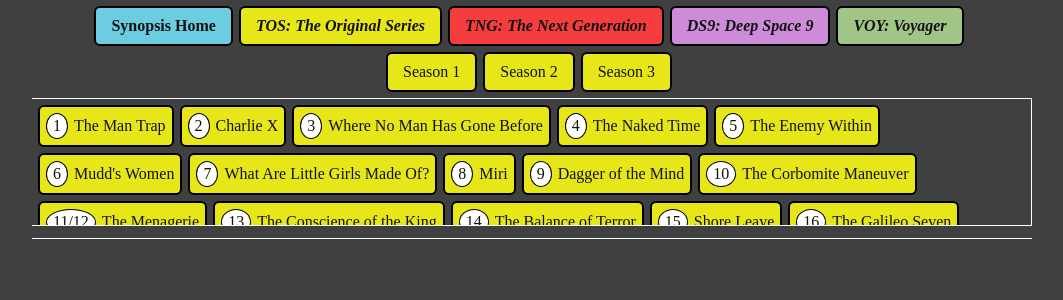
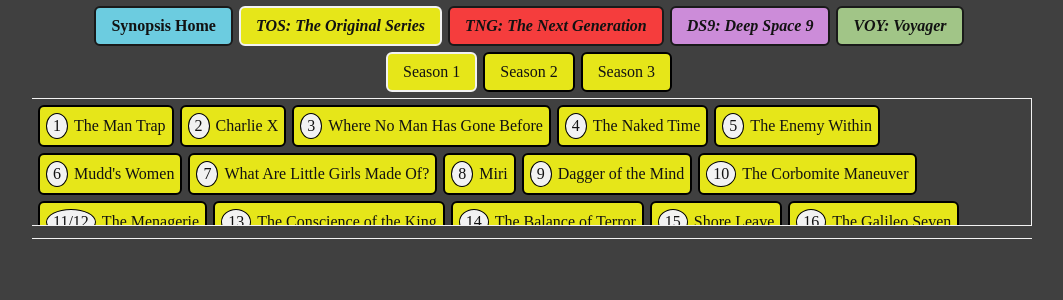
Before and after one commit to doworkwhile/trek_synopsis, a React (Create React App) app: page /TOS/S1 in a window 1280 px wide. Shown: the top 300 px of the page, without its empty margins (108-1171 px from the left). Built offline with nearby package versions, Linux system fonts and the light colour scheme.

Commit message:
style active buttons

```diff
--- a/src/EpisodeHeader.scss
+++ b/src/EpisodeHeader.scss
@@ -3,9 +3,9 @@
 div.episodes {
   overflow-y: scroll;
   max-height: 120px;
-  border-top: 1px solid white;
-  border-bottom: 1px solid white;
-  border-right: 1px solid white;
+  border-top: 1px solid hsl(0, 0%, 95%);
+  border-bottom: 1px solid hsl(0, 0%, 95%);
+  border-right: 1px solid hsl(0, 0%, 95%);
   padding-top: 6px;
   padding-left: 6px;
   direction: rtl;
@@ -24,14 +24,17 @@
     margin-right: 6px;
     margin-bottom: 6px;
 
+    &.active {
+      border: 2px solid hsl(0, 0%, 95%);
+    }
 
     &:hover {
       text-decoration: underline;
-      border: 2px solid white;
+      border: 2px solid hsl(0, 0%, 95%);
     }
 
     span {
-      background-color: white;
+      background-color: hsl(0, 0%, 95%);
       display: inline-block;
       padding: 3px;
       padding-left: 6px;
--- a/src/EpisodeSynopsis.js
+++ b/src/EpisodeSynopsis.js
@@ -1,8 +1,6 @@
 import React from 'react';
 import { Switch, Route } from 'react-router-dom';
 import TOS_S1_Episodes from './TOS/TOS_S1_Episodes.js'
-
-
 
 import './EpisodeSynopsis.scss'
 
--- a/src/EpisodeSynopsis.scss
+++ b/src/EpisodeSynopsis.scss
@@ -2,6 +2,6 @@
   font-size: 22px;
   font-weight: bolder;
   margin-top: 12px;
-  border-top: 1px solid white;
+  border-top: 1px solid hsl(0, 0%, 95%);
   padding: 12px 0px;
 }
--- a/src/SeasonHeader.scss
+++ b/src/SeasonHeader.scss
@@ -16,7 +16,11 @@
 
     &:hover {
       text-decoration: underline;
-      border: 2px solid white;
+      border: 2px solid hsl(0, 0%, 95%);
+    }
+
+    &.active {
+      border: 2px solid hsl(0, 0%, 95%);
     }
   }
 
--- a/src/ShowHeader.js
+++ b/src/ShowHeader.js
@@ -1,17 +1,31 @@
 import React from 'react';
-import { Link } from 'react-router-dom'
+import { Switch, Route, Link } from 'react-router-dom'
 
 import "./ShowHeader.scss"
 
+function isActive(path) {
+  if (path === '/' && window.location.pathname === '/') {
+    return 'active'
+  } else if (path !== '/' && window.location.pathname.includes(path)) {
+    return 'active';
+  } else {
+    return '';
+  }
+}
+
 function ShowHeader() {
   return (
-    <header>
-      <Link to="/" className="home">Synopsis Home</Link>
-      <Link to="/TOS" className="tos">TOS: The Original Series</Link>
-      <Link to="/TNG" className="tng">TNG: The Next Generation</Link>
-      <Link to="/DS9" className="ds9">DS9: Deep Space 9</Link>
-      <Link to="/VOY" className="voy">VOY: Voyager</Link>
-    </header>
+    <Switch>
+      <Route to="/" render={() => { return (
+        <header>
+          <Link to="/" className={"home " + isActive("/")}>Synopsis Home</Link>
+          <Link to="/TOS" className={"tos " + isActive("/TOS")}>TOS: The Original Series</Link>
+          <Link to="/TNG" className={"tng " + isActive("/TNG")}>TNG: The Next Generation</Link>
+          <Link to="/DS9" className={"ds9 " + isActive("/DS9")}>DS9: Deep Space 9</Link>
+          <Link to="/VOY" className={"voy " + isActive("/VOY")}>VOY: Voyager</Link>
+        </header>
+      )}} />
+    </Switch>
   );
 }
 
--- a/src/ShowHeader.scss
+++ b/src/ShowHeader.scss
@@ -8,7 +8,7 @@
 header a {
   display: inline-block;
   padding: 9px 15px;
-  border: 2px solid black;
+  border: 2px solid hsl(0, 0%, 10%);
   border-radius: 6px;
   color: #121212;
   text-decoration: none;
@@ -16,9 +16,13 @@
   margin-bottom: 6px;
   font-weight: bold;
 
+  &.active {
+    border: 2px solid hsl(0, 0%, 95%);
+  }
+
   &:hover {
     text-decoration: underline;
-    border: 2px solid white;
+    border: 2px solid hsl(0, 0%, 95%);
   }
 
   &.home {
--- a/src/TOS/TOS_S1_EpisodeList.js
+++ b/src/TOS/TOS_S1_EpisodeList.js
@@ -1,38 +1,44 @@
 import React from 'react';
 import { Link } from 'react-router-dom';
+
+function isActive(path) {
+  if (path === window.location.pathname) {
+    return 'active';
+  }
+}
 
 function TOS_S1_EpisodeList() {
   return (
     <div className='episodes tos'>
       <div>
-        <Link to="/TOS/S1/1"><span>1</span>The Man Trap</Link>
-        <Link to="/TOS/S1/2"><span>2</span>Charlie X</Link>
-        <Link to="/TOS/S1/3"><span>3</span>Where No Man Has Gone Before</Link>
-        <Link to="/TOS/S1/4"><span>4</span>The Naked Time</Link>
-        <Link to="/TOS/S1/5"><span>5</span>The Enemy Within</Link>
-        <Link to="/TOS/S1/6"><span>6</span>Mudd's Women</Link>
-        <Link to="/TOS/S1/7"><span>7</span>What Are Little Girls Made Of?</Link>
-        <Link to="/TOS/S1/8"><span>8</span>Miri</Link>
-        <Link to="/TOS/S1/9"><span>9</span>Dagger of the Mind</Link>
-        <Link to="/TOS/S1/10"><span>10</span>The Corbomite Maneuver</Link>
-        <Link to="/TOS/S1/11"><span>11/12</span>The Menagerie</Link>
-        <Link to="/TOS/S1/13"><span>13</span>The Conscience of the King</Link>
-        <Link to="/TOS/S1/14"><span>14</span>The Balance of Terror</Link>
-        <Link to="/TOS/S1/15"><span>15</span>Shore Leave</Link>
-        <Link to="/TOS/S1/16"><span>16</span>The Galileo Seven</Link>
-        <Link to="/TOS/S1/17"><span>17</span>The Squire of Gothos</Link>
-        <Link to="/TOS/S1/18"><span>18</span>Arena</Link>
-        <Link to="/TOS/S1/19"><span>19</span>Tomorrow Is Yesterday</Link>
-        <Link to="/TOS/S1/20"><span>20</span>Court Martial</Link>
-        <Link to="/TOS/S1/21"><span>21</span>The Return of the Archons</Link>
-        <Link to="/TOS/S1/22"><span>22</span>Space Seed</Link>
-        <Link to="/TOS/S1/23"><span>23</span>A Taste of Armageddon</Link>
-        <Link to="/TOS/S1/24"><span>24</span>This Side of Paradise</Link>
-        <Link to="/TOS/S1/25"><span>25</span>The Devil in the Dark</Link>
-        <Link to="/TOS/S1/26"><span>26</span>Errand of Mercy</Link>
-        <Link to="/TOS/S1/27"><span>27</span>The Alternative Factor</Link>
-        <Link to="/TOS/S1/28"><span>28</span>The City on the Edge of Forever</Link>
-        <Link to="/TOS/S1/29"><span>29</span>Operation: Annihilate!</Link>
+        <Link to="/TOS/S1/1" className={isActive("/TOS/S1/1")}><span>1</span>The Man Trap</Link>
+        <Link to="/TOS/S1/2" className={isActive("/TOS/S1/2")}><span>2</span>Charlie X</Link>
+        <Link to="/TOS/S1/3" className={isActive("/TOS/S1/3")}><span>3</span>Where No Man Has Gone Before</Link>
+        <Link to="/TOS/S1/4" className={isActive("/TOS/S1/4")}><span>4</span>The Naked Time</Link>
+        <Link to="/TOS/S1/5" className={isActive("/TOS/S1/5")}><span>5</span>The Enemy Within</Link>
+        <Link to="/TOS/S1/6" className={isActive("/TOS/S1/6")}><span>6</span>Mudd's Women</Link>
+        <Link to="/TOS/S1/7" className={isActive("/TOS/S1/7")}><span>7</span>What Are Little Girls Made Of?</Link>
+        <Link to="/TOS/S1/8" className={isActive("/TOS/S1/8")}><span>8</span>Miri</Link>
+        <Link to="/TOS/S1/9" className={isActive("/TOS/S1/9")}><span>9</span>Dagger of the Mind</Link>
+        <Link to="/TOS/S1/10" className={isActive("/TOS/S1/10")}><span>10</span>The Corbomite Maneuver</Link>
+        <Link to="/TOS/S1/11" className={isActive("/TOS/S1/11")}><span>11/12</span>The Menagerie</Link>
+        <Link to="/TOS/S1/13" className={isActive("/TOS/S1/13")}><span>13</span>The Conscience of the King</Link>
+        <Link to="/TOS/S1/14" className={isActive("/TOS/S1/14")}><span>14</span>The Balance of Terror</Link>
+        <Link to="/TOS/S1/15" className={isActive("/TOS/S1/15")}><span>15</span>Shore Leave</Link>
+        <Link to="/TOS/S1/16" className={isActive("/TOS/S1/16")}><span>16</span>The Galileo Seven</Link>
+        <Link to="/TOS/S1/17" className={isActive("/TOS/S1/17")}><span>17</span>The Squire of Gothos</Link>
+        <Link to="/TOS/S1/18" className={isActive("/TOS/S1/18")}><span>18</span>Arena</Link>
+        <Link to="/TOS/S1/19" className={isActive("/TOS/S1/19")}><span>19</span>Tomorrow Is Yesterday</Link>
+        <Link to="/TOS/S1/20" className={isActive("/TOS/S1/20")}><span>20</span>Court Martial</Link>
+        <Link to="/TOS/S1/21" className={isActive("/TOS/S1/21")}><span>21</span>The Return of the Archons</Link>
+        <Link to="/TOS/S1/22" className={isActive("/TOS/S1/22")}><span>22</span>Space Seed</Link>
+        <Link to="/TOS/S1/23" className={isActive("/TOS/S1/23")}><span>23</span>A Taste of Armageddon</Link>
+        <Link to="/TOS/S1/24" className={isActive("/TOS/S1/24")}><span>24</span>This Side of Paradise</Link>
+        <Link to="/TOS/S1/25" className={isActive("/TOS/S1/25")}><span>25</span>The Devil in the Dark</Link>
+        <Link to="/TOS/S1/26" className={isActive("/TOS/S1/26")}><span>26</span>Errand of Mercy</Link>
+        <Link to="/TOS/S1/27" className={isActive("/TOS/S1/27")}><span>27</span>The Alternative Factor</Link>
+        <Link to="/TOS/S1/28" className={isActive("/TOS/S1/28")}><span>28</span>The City on the Edge of Forever</Link>
+        <Link to="/TOS/S1/29" className={isActive("/TOS/S1/29")}><span>29</span>Operation: Annihilate!</Link>
       </div>
     </div>
   );
--- a/src/TOS/TOS_Seasons.js
+++ b/src/TOS/TOS_Seasons.js
@@ -1,12 +1,23 @@
 import React from 'react';
 import { Link } from 'react-router-dom';
+
+
+function isActive(path) {
+  if (path === '/' && window.location.pathname === '/') {
+    return 'active'
+  } else if (path !== '/' && window.location.pathname.includes(path)) {
+    return 'active';
+  } else {
+    return '';
+  }
+}
 
 function TOS_Seasons() {
   return (
     <div className='seasons tos'>
-      <Link to="/TOS/S1">Season 1</Link>
-      <Link to="/TOS/S2">Season 2</Link>
-      <Link to="/TOS/S3">Season 3</Link>
+      <Link to="/TOS/S1" className={isActive("/TOS/S1")}>Season 1</Link>
+      <Link to="/TOS/S2" className={isActive("/TOS/S2")}>Season 2</Link>
+      <Link to="/TOS/S3" className={isActive("/TOS/S3")}>Season 3</Link>
     </div>
   );
 }
--- a/src/index.scss
+++ b/src/index.scss
@@ -8,7 +8,7 @@
   width: 100%;
   margin: 0px;
   background-color: hsl(0, 0%, 25%);
-  color: white;
+  color: hsl(0, 0%, 95%);
 }
 
 div#root {
```
